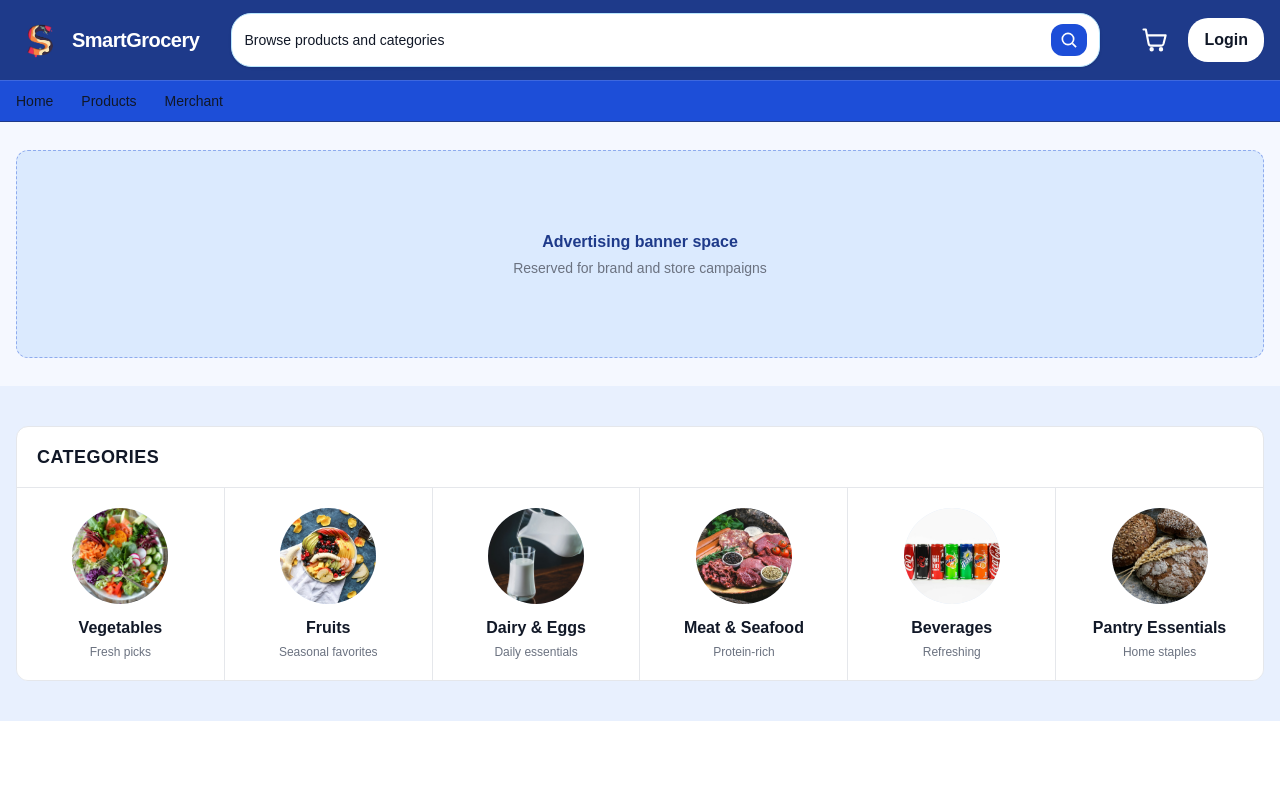
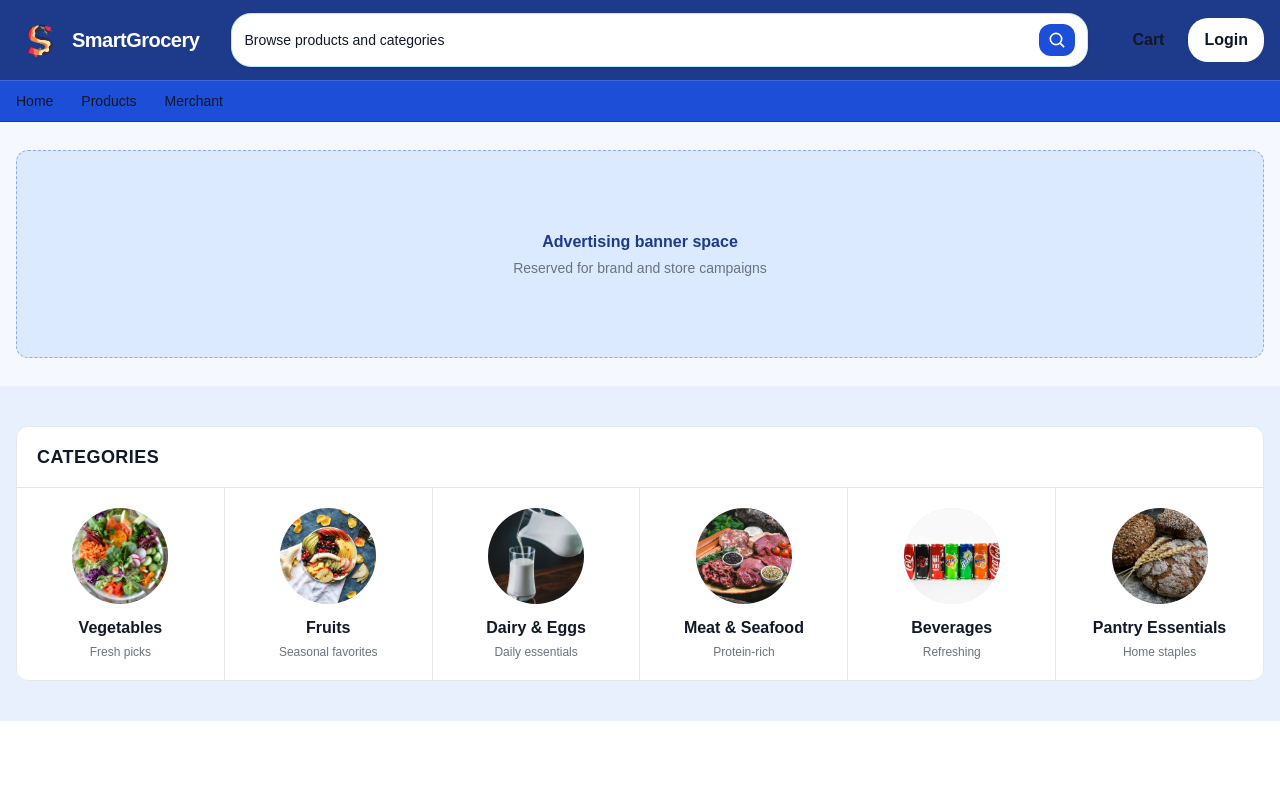
Before and after one commit to ztdayyyyyyyyyy2112/smartgrocery, a Next.js app in the folder apps/web/: page / in a window 1280 px wide. Shown: the top 800 px of the page. Built offline with nearby package versions, Linux system fonts and the light colour scheme.

Commit message:
Revert "replace original cart with icon procurement and change the color to white"
This reverts commit c484547200890eb47e9ef69d9f5aa72014cfeb2f.

```diff
--- a/apps/web/components/storefront/Navbar.tsx
+++ b/apps/web/components/storefront/Navbar.tsx
@@ -10,25 +10,6 @@ const navigation = [
   { label: "Products", href: "/products" },
   { label: "Merchant", href: "/dashboard" },
 ];
-
-function CartIcon({ className }: { className: string }) {
-  return (
-    <svg
-      aria-hidden="true"
-      viewBox="0 0 24 24"
-      className={className}
-      fill="none"
-      stroke="currentColor"
-      strokeWidth="1.8"
-      strokeLinecap="round"
-      strokeLinejoin="round"
-    >
-      <path d="M3 3h2l2.4 12.2a2 2 0 0 0 2 1.6h8.8a2 2 0 0 0 1.9-1.4L22 8H6" />
-      <circle cx="10" cy="20" r="1" />
-      <circle cx="18" cy="20" r="1" />
-    </svg>
-  );
-}
 
 export default function Navbar() {
   const pathname = usePathname();
@@ -84,11 +65,9 @@ export default function Navbar() {
           <Link
             href="/cart"
             aria-label="Shopping cart"
-            title="Shopping cart"
-            aria-current={pathname === "/cart" ? "page" : undefined}
-            className="flex h-11 w-11 items-center justify-center rounded-lg text-white transition hover:bg-white/10"
+            className="rounded-lg px-3 py-2 font-semibold text-white transition hover:bg-white/10"
           >
-            <CartIcon className="h-7 w-7 text-white" />
+            Cart
           </Link>
           <Link
             href="/login"
@@ -153,13 +132,10 @@ export default function Navbar() {
             ))}
             <Link
               href="/cart"
-              aria-label="Shopping cart"
-              aria-current={pathname === "/cart" ? "page" : undefined}
-              className="flex items-center gap-3 rounded-lg px-3 py-2.5 font-medium text-foreground hover:bg-primary-light"
+              className="rounded-lg px-3 py-2.5 font-medium text-foreground hover:bg-primary-light"
               onClick={() => setMenuOpen(false)}
             >
-              <CartIcon className="h-5 w-5 text-primary-dark" />
-              <span>Shopping cart</span>
+              Cart
             </Link>
             <Link
               href="/login"
```
